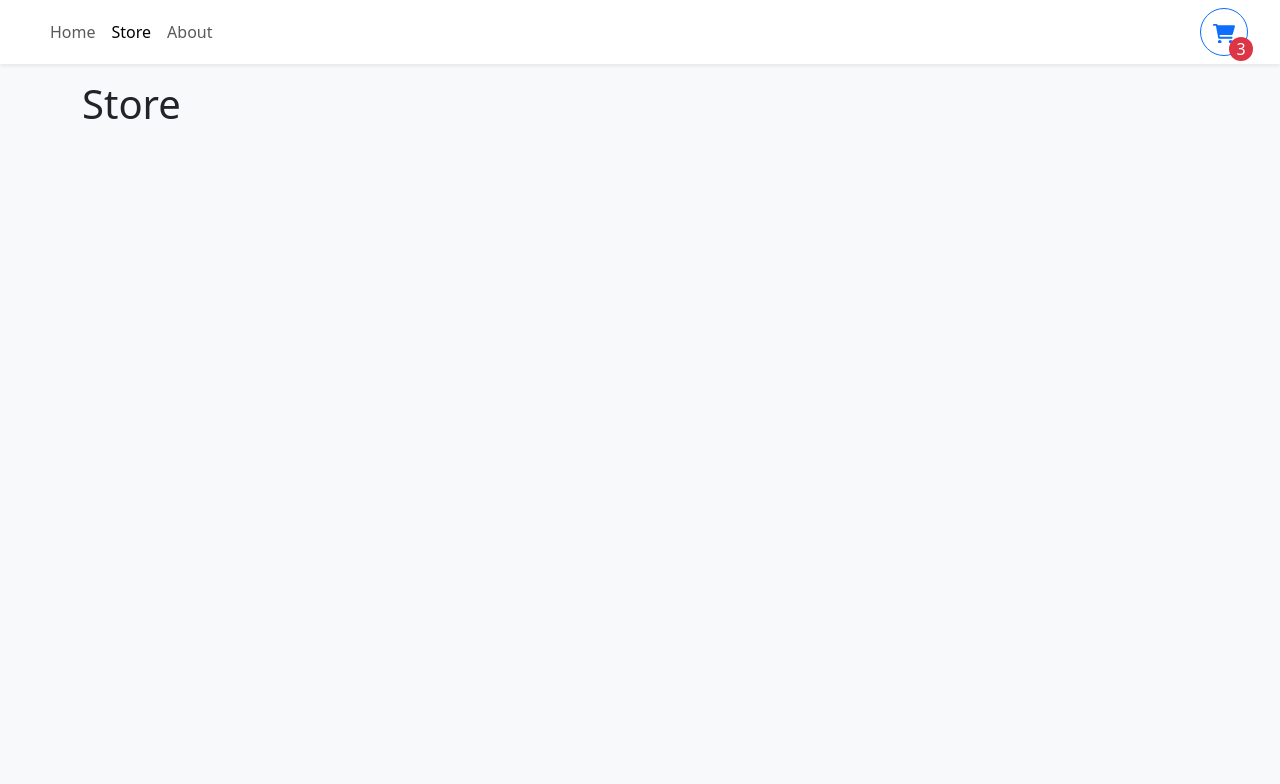
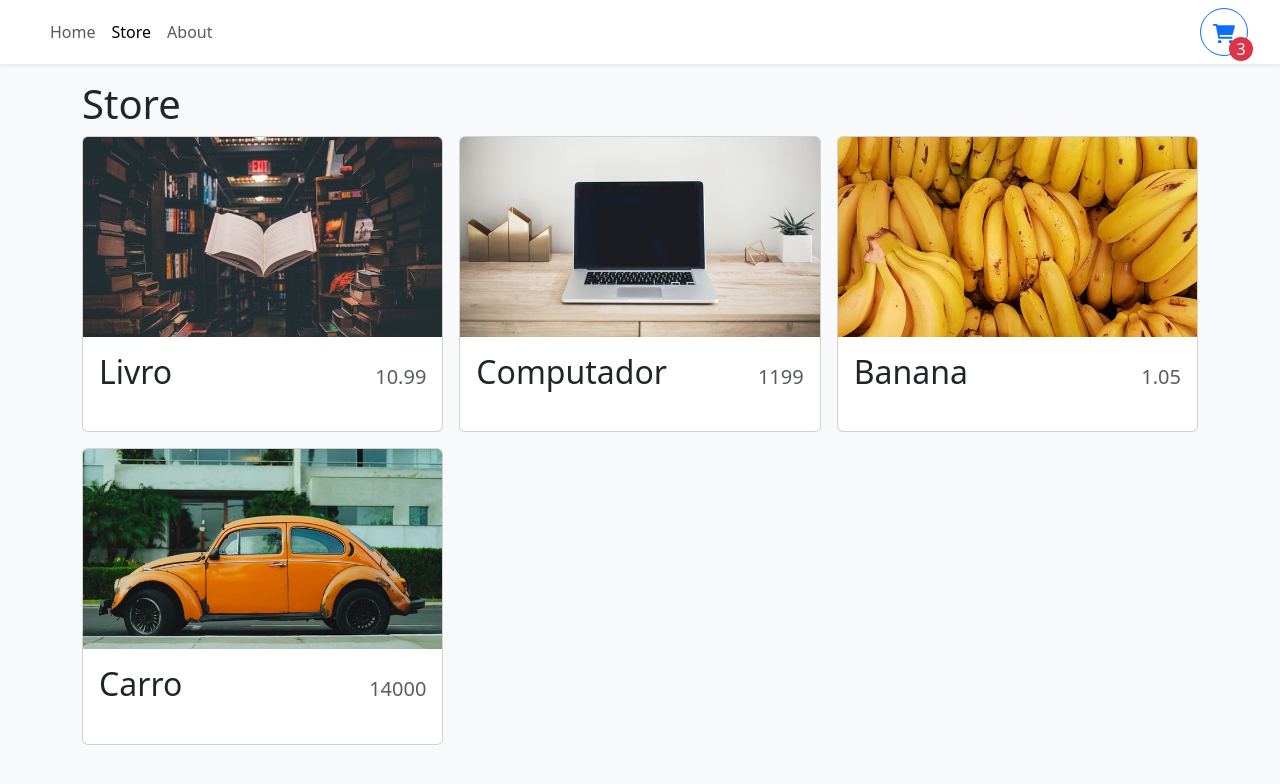
Before and after one commit to LuisBraga31/shoppingCart, a React (Vite) app: page /store in a window 1280 px wide. Shown: the top 784 px of the page. Built offline with nearby package versions, Linux system fonts and the light colour scheme.

Commit message:
Creating StoreItem Card

```diff
--- /dev/null
+++ b/src/components/StoreItem.tsx
@@ -0,0 +1,23 @@
+import { Card } from "react-bootstrap"
+
+type StoreItemProps = {
+   id: number,
+   name: string,
+   price: number,
+   imgUrl: string
+}
+
+
+export const StoreItem = ( {id, name, price, imgUrl } : StoreItemProps) => {
+  return (
+    <Card>
+        <Card.Img variant="top" src={imgUrl} height="200px" style={{objectFit: "cover"}} />
+        <Card.Body className="d-flex flex-column">
+            <Card.Title className="d-flex justify-content-between align-items-baseline mb-4">
+                <span className="fs-2"> {name} </span>
+                <span className="ms-2 text-muted"> {price} </span>
+            </Card.Title>
+        </Card.Body>
+    </Card>
+  )
+}
--- a/src/pages/Store.tsx
+++ b/src/pages/Store.tsx
@@ -1,6 +1,22 @@
+import { Col, Row } from "react-bootstrap";
+
+import storeItems from "../data/items.json";
+import { StoreItem } from "../components/StoreItem";
 
 export const Store = () => {
   return (
-    <h1>Store</h1>
+    <>
+      <h1>Store</h1>
+      <Row md={2} xs={1} lg={3} className="g-3">
+        {storeItems.map(item => (
+          <Col key={item.id}>
+            <StoreItem {...item} />
+          </Col>
+        ))}
+      </Row>
+
+    </>
+
+
   )
 }
```
